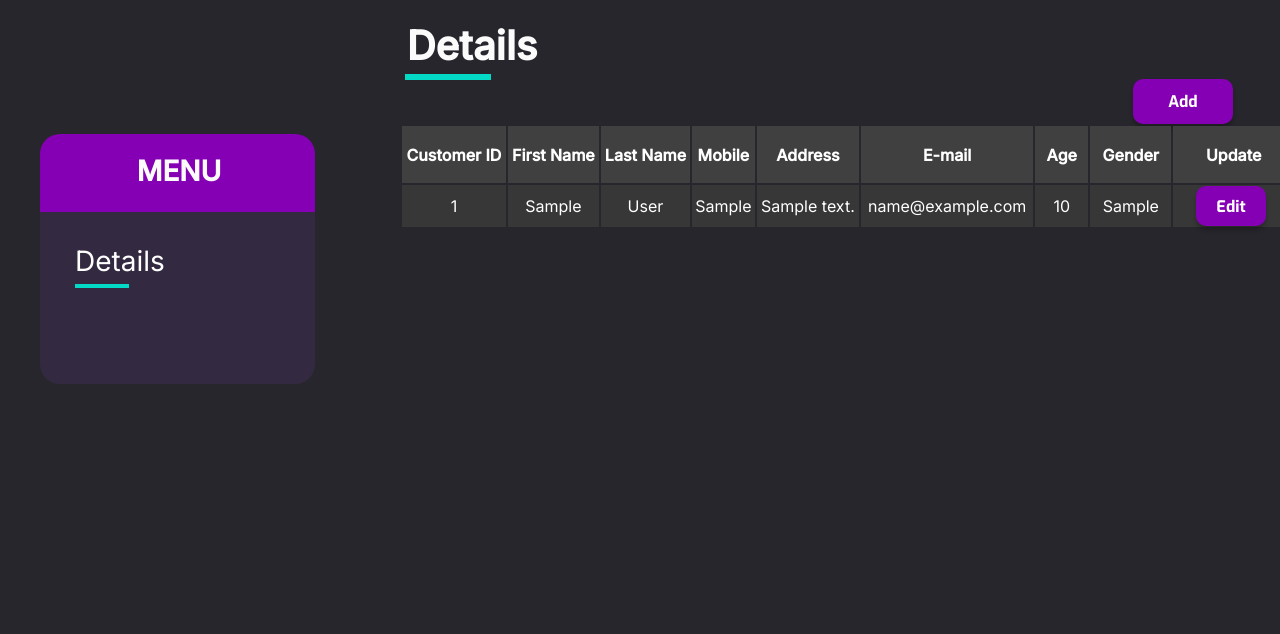
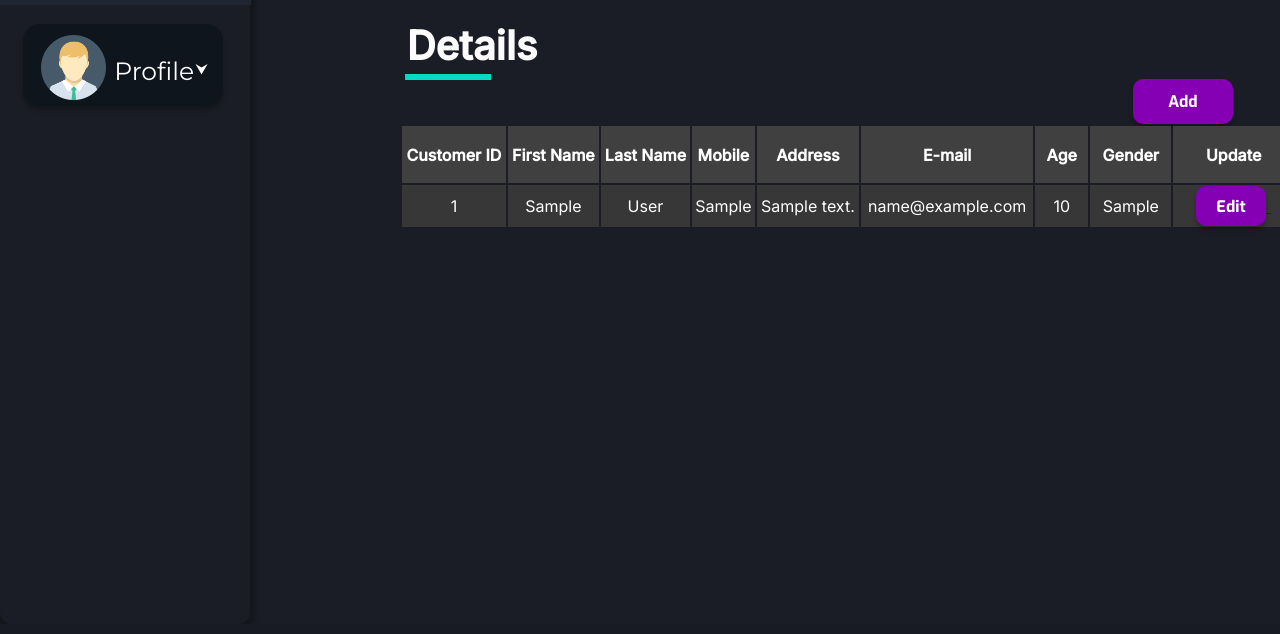
Before and after one commit to danujaya00/IS1109_CRM, a PHP site: page /staffView.php in a window 1280 px wide. Shown: the part 176-810 px from the top of the page. After the commit the page ends 403 px from the top, so only its background shows below. Run offline with PHP 8.4, Linux system fonts and the light colour scheme; a user stored in the database is signed in; data comes from the database, SQL or seed files in the repository; tables that the repository leaves empty or names only in its code hold one stand-in row (values such as "Sample post").

Commit message:
major change
remove customer id form ADD . UI changed in staffView.php

```diff
--- a/phpFunc/functions/businessUser/insert.php
+++ b/phpFunc/functions/businessUser/insert.php
@@ -9,7 +9,7 @@ if(!$_SESSION["name"]) {
 
 	if(isset($_POST['cus_insert'])){
 
-	$sql = "INSERT INTO crm_customer (customer_id,fname,lname,mob,address,email,age,gender) VALUES ('".$_POST['cus_id']."','".$_POST['f_name']."','".$_POST['l_name']."','".$_POST['mob']."','".$_POST['address']."','".$_POST['email']."','".$_POST['age']."','".$_POST['gender']."')";
+	$sql = "INSERT INTO crm_customer (fname,lname,mob,address,email,age,gender) VALUES ('".$_POST['f_name']."','".$_POST['l_name']."','".$_POST['mob']."','".$_POST['address']."','".$_POST['email']."','".$_POST['age']."','".$_POST['gender']."')";
 
 	$result = mysqli_query($connection,$sql);
 	if($result) {
--- a/phpFunc/functions/businessUser/update.php
+++ b/phpFunc/functions/businessUser/update.php
@@ -69,7 +69,7 @@ if(isset($_POST['update'])){
 
 <!--
 <span class="wel-msg"><p>Update Customer</p></span><div class="line-dec"></div> -->
-<span><a href="./logout.php"><button class="log_out-button">LogOut</button> </a></span>
+<span><a href="./logout.php"><button class="log_out-button">Logout</button> </a></span>
 
 
 </div>
--- a/staffView.php
+++ b/staffView.php
@@ -7,13 +7,22 @@ if(!$_SESSION["name"]) {
   echo "<script>window.location='./index.php'</script>";
 }else{
 
-  if($_SESSION["roles"] !== 'admin') {
+  if($_SESSION["roles"] !== 'salesman') {
 
       echo "<script>alert('Invalid Login Request');</script>";
       echo "<script>window.location='./index.php'</script>";
     }
 
 }
+
+#profile details
+
+    $id = $_SESSION["id"];
+
+    $sql1 = "SELECT * FROM crm_users WHERE id =$id";
+    $result_user = mysqli_query($connection,$sql1);
+    $row_user=mysqli_fetch_assoc($result_user);
+
 
 
 #$username='Sales_manager_name'; # for test
@@ -55,7 +64,7 @@ echo"failed";
 
 <span class="sub-head">Details</span> <div class="sub-line"></div>
 
-<span><a href="./phpFunc/functions/businessUser/logout.php"><button class="log_out-button">LogOut</button> </a></span>
+<span><a href="./phpFunc/functions/businessUser/logout.php"><button class="log_out-button">Logout</button> </a></span>
 
 
 </div>
@@ -67,10 +76,33 @@ echo"failed";
 
 <div class="menu">
 
-<span class="menu-header">MENU</span>
+<div class="piza-staff"><img class="piza-logo" src="./assets/img/logo.png">
 
-        <span class="menu-item"><a href="./staffView.php">Details</a></span> <div class="menu-line"></div>
+<span class="menu-text" style="color:orange;">PiZzA</span><br><span class="menu-text" style="font-size:28px; color:white; postion:relative; left:100px; bottom:45px;">Staff</span>
+
 </div>
+
+ <div class="menu-line"></div>
+
+
+<button class="pro-view">
+
+
+      <img class="pro-avatar" src="./assets/img/pro_avatar.png">
+      <span class="pro-text">Profile </span>
+
+</button>
+
+<div class="content">
+<p>First Name:  <?php echo $_SESSION["name"]; ?><br><br>
+   Email : <?php echo" ". $row_user['email'] . " ";?><br><br>
+   Role :  <?php echo" ". $row_user['roles'] . " ";?> </p>
+
+
+</div>
+
+
+</div> <!-- menu div -->
 
 <!-- menu over -->
 
@@ -202,6 +234,24 @@ while ($row = mysqli_fetch_assoc($result)) {
 <!-- script for get the modal -->
 
 <script>
+var coll = document.getElementsByClassName("pro-view");
+var i;
+
+for (i = 0; i < coll.length; i++) {
+  coll[i].addEventListener("click", function() {
+    this.classList.toggle("active");
+    var content = this.nextElementSibling;
+    if (content.style.maxHeight){
+      content.style.maxHeight = null;
+    } else {
+      content.style.maxHeight = content.scrollHeight + "px";
+    }
+  });
+}
+</script>
+
+
+<script>
 // Get the modal
 var modal = document.getElementById('addform');
 
--- a/styles/businessUser/main.css
+++ b/styles/businessUser/main.css
@@ -1,13 +1,13 @@
 @import url('https://fonts.googleapis.com/css2?family=Inter:wght@500&display=swap');
 @import url('https://fonts.googleapis.com/css2?family=Exo:wght@700&display=swap');
+@import url("https://fonts.googleapis.com/css?family=Montserrat:400,800");
 
 
 
 body {
-  background-color: #27262C;
-  height: 100vh;
+  background-color: #1A1D25;
   margin: 0px 0 10px;
-  flex-direction: column;
+
 
 }
 
@@ -43,7 +43,7 @@ th {
 .wel-msg{
 
 position: absolute;
-left: 150px;
+left: 300px;
 top: -10px;
 
 font-family: 'Inter';
@@ -54,43 +54,6 @@ line-height: 77px;
 
 
 color: #FFFFFF;
-}
-
-
-/*Menu*/
-
-.menu{
-position: absolute;
-width: 275px;
-height: 250px;
-left: 40px;
-top: 310px;
-
-
-background: linear-gradient(180deg, #8500B4 31.25%, #332940 31.26%);
-border-radius: 20px;
-
-
-/*width: 275px;
-ackground: linear-gradient(180deg, #8500B4 20.83%, #332940 20.84%);
-height: 350px;*/
-}
-
-.menu-header{
-position: absolute;
-width: 224px;
-height: 38px;
-left: 27px;
-top: 15px;
-
-text-align: center;
-font-family: 'Inter';
-font-style: normal;
-font-weight: 600;
-font-size: 28px;
-line-height: 44px;
-
-color: #FBFBFB;
 }
 
 .sub-head{
@@ -110,48 +73,143 @@ color: #FBFBFB;
   color: #FBFBFB;
   }
 
-  .sub-line{
+
+/*Menu*/
+
+.menu{
+  position: absolute;
+  width: 250px;
+  height:800px;
+  left: 0px;
+  top: 0px;
+
+  background: #1A1D25;
+  box-shadow: 0px 4px 5px 5px rgba(0, 0, 0, 0.25);
+  border-radius: 12px;
+
+
+/*width: 275px;
+ackground: linear-gradient(180deg, #8500B4 20.83%, #332940 20.84%);
+height: 350px;*/
+}
+
+.piza-logo{
+  height: auto;
+  width: 80px;
+}
+
+
+
+.piza-staff{
+  position: absolute;
+width: 200px;
+height: 82px;
+left: 23px;
+top: 50px;
+
+background: #0F151C;
+box-shadow: 0px 4px 4px rgba(0, 0, 0, 0.25);
+border-radius: 17px;
+}
+
+.menu-text{
+  font-family: "Montserrat", sans-serif;
+  font-size:36px;
+  position:relative;
+  bottom:40px;
+}
+
+.sub-line{
     border: 3px solid #03DAC5;
     width:80px;
     position: absolute;
     left: 405px;
   top: 250px;
 
-  }
-
-.menu-item{
-  position: absolute;
-width: 194.99px;
-height: 37.47px;
-left: 35px;
-top: 110px;
-
-text-align: left;
-font-family: 'Inter';
-font-style: normal;
-font-weight: 400;
-font-size: 28px;
-line-height: 34px;
-
-color: #FFFFFF;
 }
 
+
 .menu-line{
-  border: 2px solid #03DAC5;
-  width:50px;
+  border: 3px solid #202532;
+  width:245px;
   position: relative;
-  left:35px;
-  top:150px;
+  top:175px;
 
 }
 
-.menu-item:hover {
- color: #F65655;
+.pro-view{
+  position: absolute;
+  width: 200px;
+height: 82px;
+  left: 23px;
+  top: 200px;
+  outline:0;
+  border:0;
+
+  background: #0F151C;
+  box-shadow: 0px 4px 4px rgba(0, 0, 0, 0.25);
+  border-radius: 17px;
 }
 
-a, a:visited, a:hover, a:active {
-  color: inherit;
-  text-decoration: none;
+.pro-avatar{
+  height: auto;
+  width: 65px;
+  position: relative;
+  left:0px;
+  top:5px;
+}
+
+.pro-text{
+  font-family: "Montserrat", sans-serif;
+  font-size:25px;
+  position:relative;
+  bottom:15px;
+  left:5px;
+  color:white;
+  cursor:default;
+}
+
+.active, .pro-view:hover {
+  background-color: #121124;
+  transform: translateY(-2px);
+}
+
+.pro-view:after{
+  content: '\2B9F'; /*unicode for arrowdown*/
+  color: white;
+  font-weight: bold;
+  float: right;
+  margin-left: 5px;
+  position: relative;
+  top:32px;
+  right:10px;
+
+}
+
+.pro-vire:active{
+  transform: translateY(0);
+}
+
+.active:after {
+  content: "\2B9D";/* unicode for arrowup*/
+
+}
+
+.content {
+  font-family: 'Inter';
+  font-size:2.0vh;
+font-style: normal;
+  color:white;
+  border-radius: 17px;
+  padding: 0 18px;
+  width: 250px;
+  max-height: 0;
+  overflow: hidden;
+  transition: max-height 0.2s ease-out;
+  background-color: #121124;
+  position: relative;
+  top:284px;
+  left:0px;
 }
 
 /*  Edit button */
--- a/styles/businessUser/update.css
+++ b/styles/businessUser/update.css
@@ -3,7 +3,7 @@
 
 
 body {
-    background-color: #27262C;
+    background-color: #1A1D25;
       height: 160vh;
 
 
@@ -31,7 +31,7 @@ body {
 
 .log_out-button {
     appearance: none;
-    background-color: #8500B4;
+    background-color: #005EFF;
     border: 0px solid #1A1A1A;
     border-radius: 10px;
     box-sizing: border-box;
```
Also changed, not shown: assets/img/pro_avatar.png (added), 1 other file.
